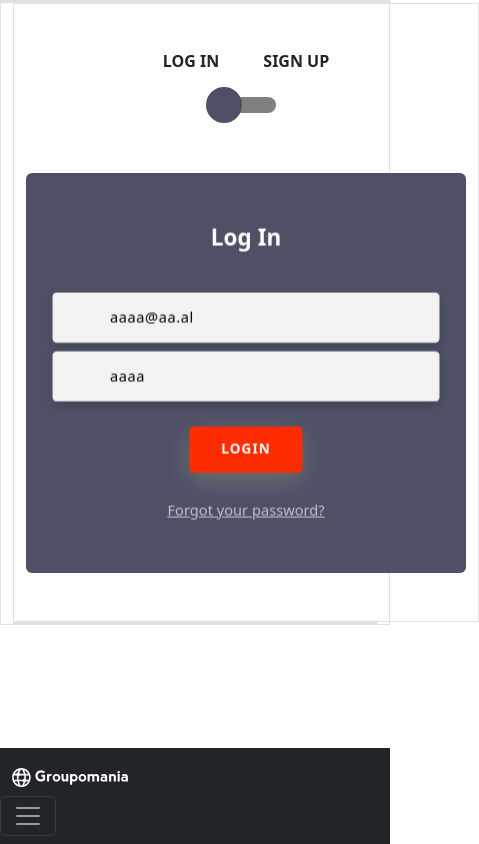
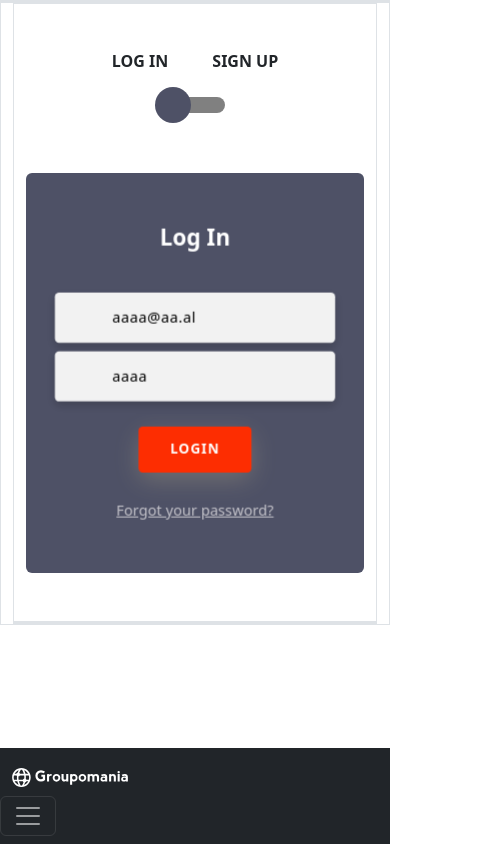
Before and after one commit to LilyB-G/OC_Projet-7, a Vue app in the folder frontend/: page /login in a window 390 px wide. Shown: the whole page, 479 px wide, since content can reach past the window. Built offline with nearby package versions, Linux system fonts and the light colour scheme.

Commit message:
Work on responsive

```diff
--- a/frontend/src/App.vue
+++ b/frontend/src/App.vue
@@ -4,10 +4,10 @@
 
       <div class="row">
 
-        <div class="col border ">
+        <div class="col border">
           <sideMenu />
         </div>
-        <div class="d-flex justify-content-md-center mainFrame">
+        <div class="mainFrame">
           <div class="col-lg border ">
 
             <router-view />
@@ -39,6 +39,6 @@ body {
   background-color: #d0cedc;
 }
 .mainFrame {
-  max-width : 95%
+  max-width : 70%
 }
 </style>
```
